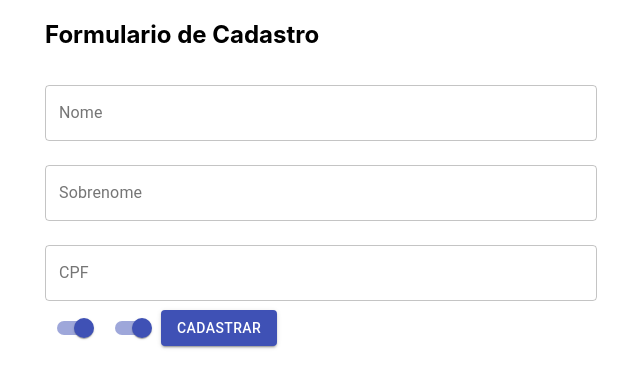
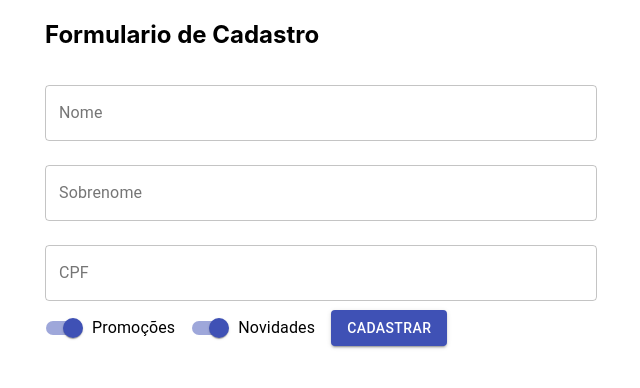
Before and after one commit to Jose-cmd98/reactForms, a React (Create React App) app: page / in a window 1280 px wide. Shown: the top 388 px of the page, without its empty margins (319-959 px from the left). Built offline with nearby package versions, Linux system fonts and the light colour scheme.

Commit message:
Add FormControlLabel

```diff
--- a/src/components/FormularioCadastro/FormularioCadastro.jsx
+++ b/src/components/FormularioCadastro/FormularioCadastro.jsx
@@ -2,6 +2,7 @@ import React from 'react';
 import Button from '@material-ui/core/Button';
 import TextField  from '@material-ui/core/TextField';
 import Switch from '@material-ui/core/Switch';
+import  FormControlLabel  from '@material-ui/core/FormControlLabel';
 
 
 function FormularioCadastro(){
@@ -15,10 +16,10 @@ function FormularioCadastro(){
             <TextField id="cpf" label="CPF" variant="outlined" fullWidth margin="normal"/>
 
 
+            <FormControlLabel label="Promoções" control={<Switch name="promocoes" defaultChecked color="primary"/>} />
 
-            <Switch name="Promoções" defaultChecked color="primary"/>
+            <FormControlLabel label="Novidades" control={<Switch name="novidades" defaultChecked color="primary"/>}/>
 
-            <Switch name="Novidades" defaultChecked color="primary"/>
 
             <Button variant="contained" color="primary">
                 Cadastrar
```
